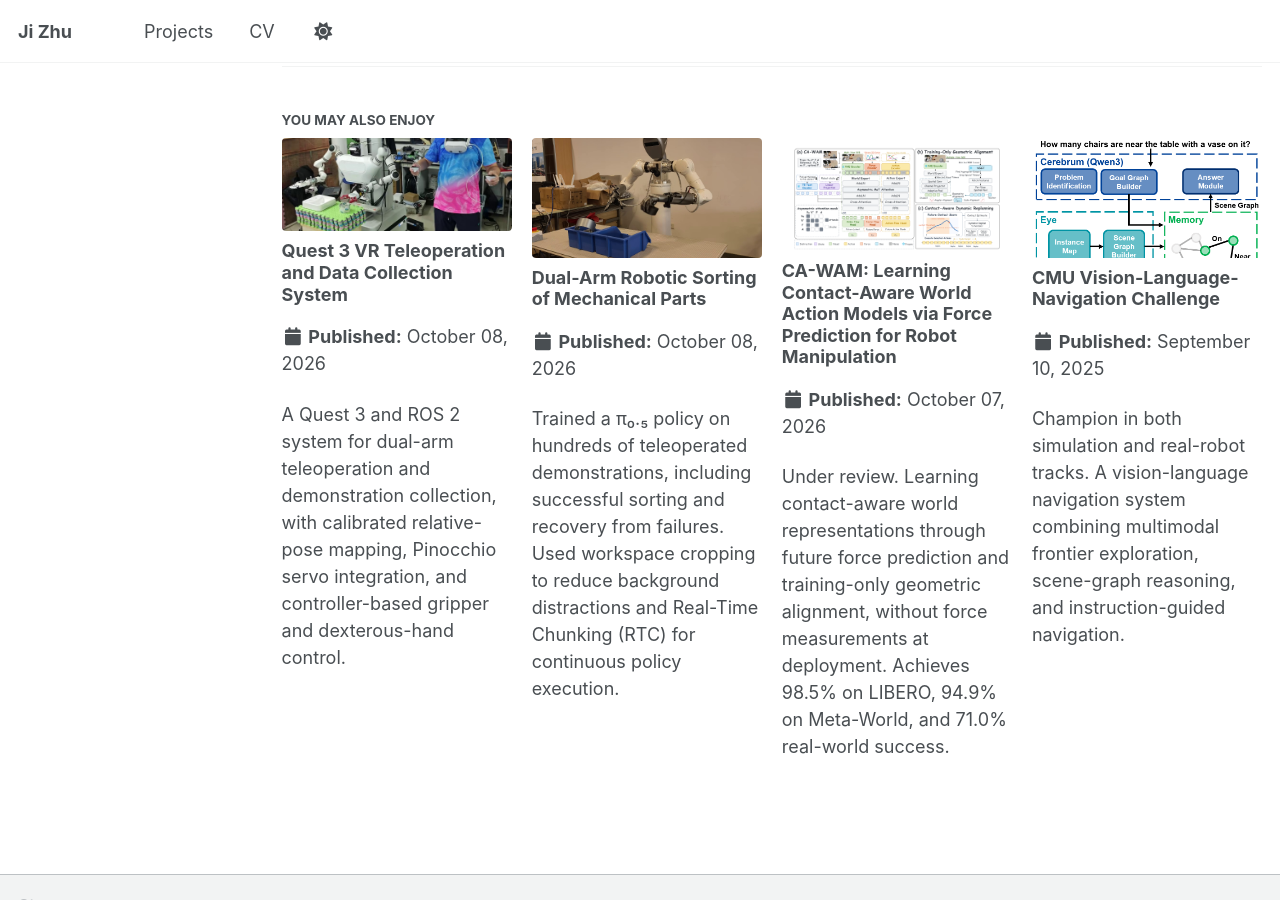
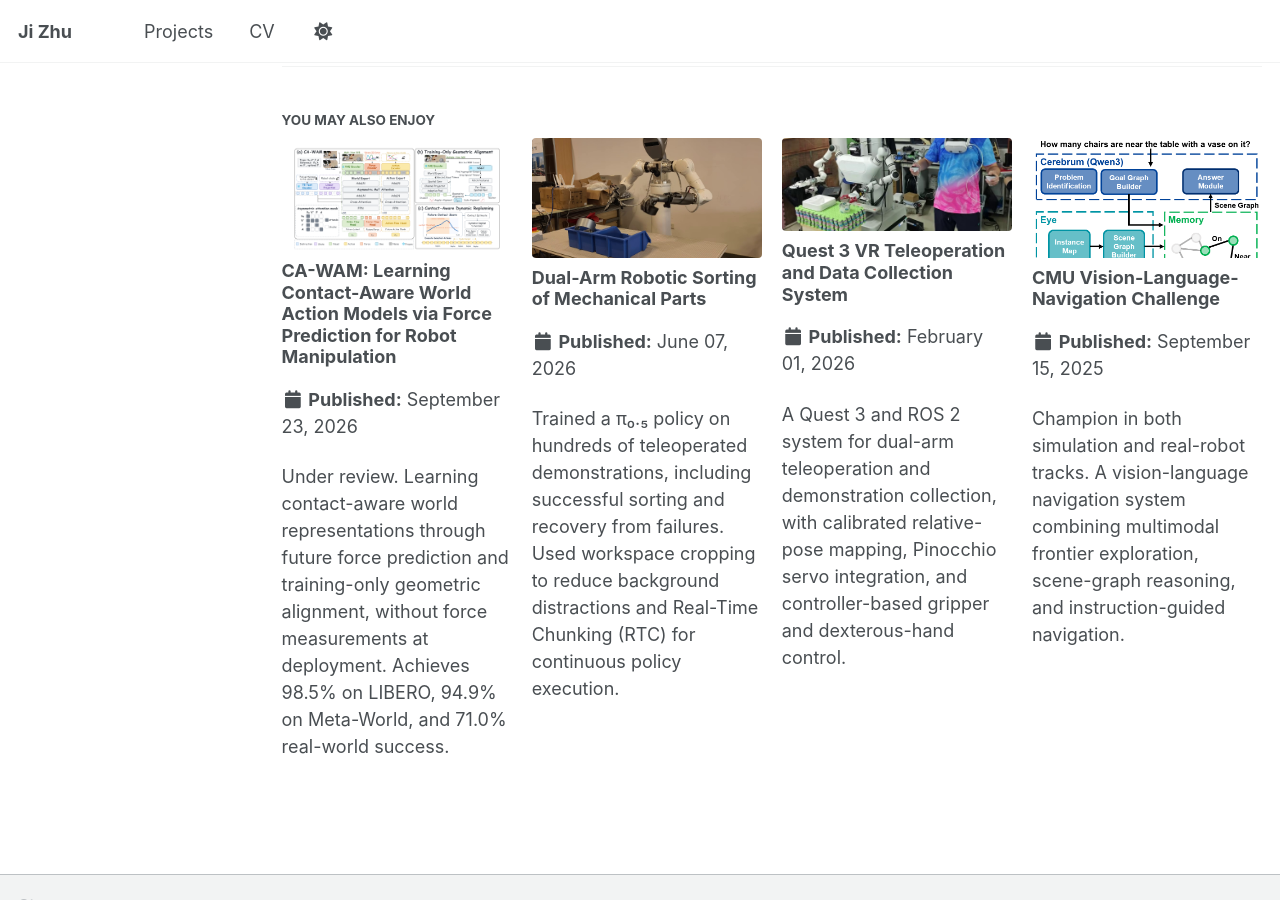
Before and after one commit to qitanda/qitanda.cn, a Jekyll site: the page built from _posts/2025-06-06-Internship-Stellar-Robot.md, in a window 1280 px wide and 900 px high, scrolled down 2585 px. Built offline with Jekyll 4.4.1, drawn with Linux system fonts in a browser that asks for light colours; a script bundle is joined from its source files by our own code; library files that are not in the unit come from our copies; some of the changed text lies outside the part shown.

Commit message:
update detail time

```diff
--- a/_posts/2025-06-06-Internship-Stellar-Robot.md
+++ b/_posts/2025-06-06-Internship-Stellar-Robot.md
@@ -1,6 +1,6 @@
 ---
 title: 'Dexterous Algorithm Intern in Stellar-Robot'
-date: 2025-06-06
+date: 2025-08-23
 permalink: /projects/Stellar-Robot/
 excerpt: "I joined Stellar-Robot, a company specializing in dexterous hand manufacturing, as a three-month intern specializing in dexterous hand algorithms. My main task was to reproduce advanced dexterous hand manipulation algorithms, focusing on imitation learning and reinforcement learning, and to attempt to reproduce them using a physical platform."
 tags:
--- a/_posts/2025-09-10-CMU-VLA-CHALLENGE copy.md
+++ b/_posts/2025-09-10-CMU-VLA-CHALLENGE copy.md
@@ -1,6 +1,6 @@
 ---
 title: 'CMU Vision-Language-Navigation Challenge'
-date: 2025-09-10
+date: 2025-09-15
 permalink: /projects/CMU-VLA-CHALLENGE/
 excerpt: "Champion in both simulation and real-robot tracks. A vision-language navigation system combining multimodal frontier exploration, scene-graph reasoning, and instruction-guided navigation."
 tags:
--- a/_posts/2026-10-07-cawam.md
+++ b/_posts/2026-10-07-cawam.md
@@ -1,6 +1,6 @@
 ---
 title: 'CA-WAM: Learning Contact-Aware World Action Models via Force Prediction for Robot Manipulation'
-date: 2026-10-07
+date: 2026-09-23
 permalink: /projects/CA-WAM/
 excerpt: "Under review. Learning contact-aware world representations through future force prediction and training-only geometric alignment, without force measurements at deployment. Achieves 98.5% on LIBERO, 94.9% on Meta-World, and 71.0% real-world success."
 tags:
--- a/_posts/2026-10-08-dual-arm-sorting.md
+++ b/_posts/2026-10-08-dual-arm-sorting.md
@@ -1,6 +1,6 @@
 ---
 title: 'Dual-Arm Robotic Sorting of Mechanical Parts'
-date: 2026-10-08
+date: 2026-06-07
 permalink: /projects/dual-arm-sorting/
 excerpt: "Trained a π₀.₅ policy on hundreds of teleoperated demonstrations, including successful sorting and recovery from failures. Used workspace cropping to reduce background distractions and Real-Time Chunking (RTC) for continuous policy execution."
 tags:
--- a/_posts/2026-10-08-quest3-teleoperation.md
+++ b/_posts/2026-10-08-quest3-teleoperation.md
@@ -1,6 +1,6 @@
 ---
 title: 'Quest 3 VR Teleoperation and Data Collection System'
-date: 2026-10-08
+date: 2026-02-01
 permalink: /projects/quest3-teleoperation/
 excerpt: "A Quest 3 and ROS 2 system for dual-arm teleoperation and demonstration collection, with calibrated relative-pose mapping, Pinocchio servo integration, and controller-based gripper and dexterous-hand control."
 tags:
```
